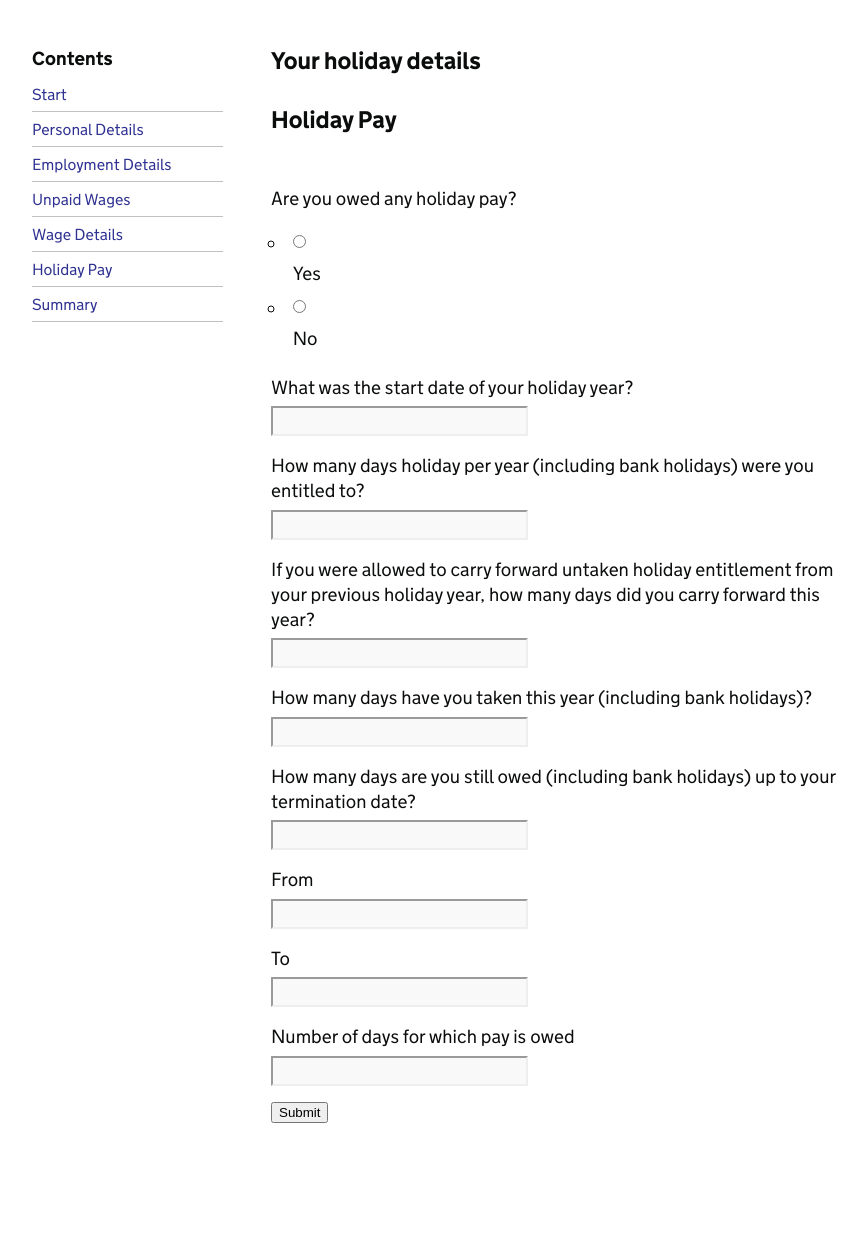
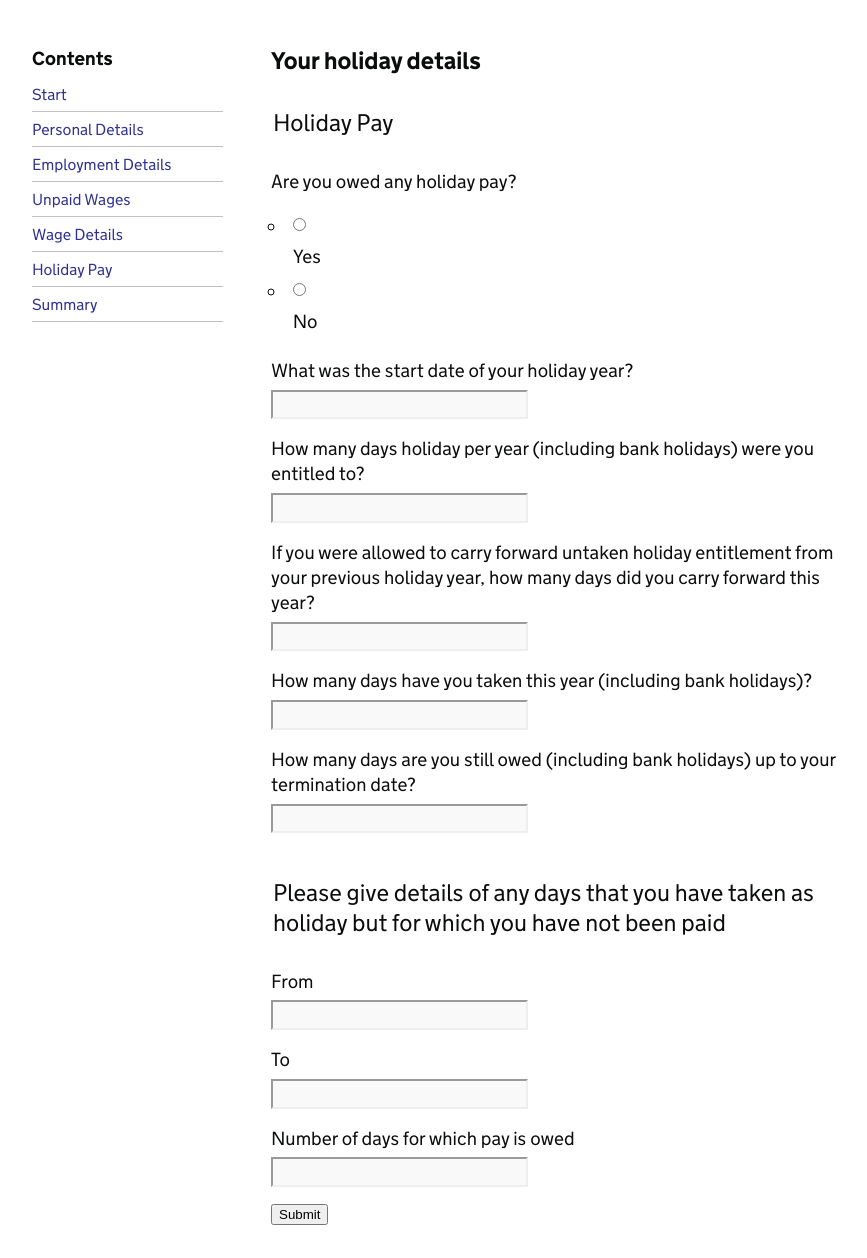
Before and after one commit to pmgandhi/rps-alpha, a Flask app: page /claim-redundancy-payment/holiday-pay/ in a window 1280 px wide. Shown: the part 201-1459 px from the top of the page, without its empty margins (130-997 px from the left). Before the commit the page ends 1324 px from the top, so only its background shows below. Run offline with Flask 2, Linux system fonts and the light colour scheme.

Commit message:
Adding legend to holiday period(s) section

```diff
--- a/redundancy_payments_alpha/claimants_user_journey/templates/holiday_pay.html
+++ b/redundancy_payments_alpha/claimants_user_journey/templates/holiday_pay.html
@@ -12,10 +12,8 @@
 {% block content %}
     <h1>Your holiday details</h1>
         <form method="post" action="/claim-redundancy-payment/holiday-pay/" class="form-example-1">
-            <div>
-                <h2>Holiday Pay</h2>
-                <div>
             <fieldset>
+                <legend>Holiday Pay</legend>
                 {{ form.hidden_tag() }}
                 {{ form_field(form.holiday_owed) }}
                 {{ form_field(form.holiday_start_date) }}
@@ -23,12 +21,13 @@
                 {{ form_field(form.days_carried_over) }}
                 {{ form_field(form.days_taken) }}
                 {{ form_field(form.days_owed) }}
+            </fieldset>
+            <fieldset>
+                <legend>Please give details of any days that you have taken as holiday but for which you have not been paid</legend>
                 {{ form_field(form.holiday_taken_from) }}
                 {{ form_field(form.holiday_taken_to) }}
                 {{ form_field(form.number_of_days_pay_owed) }}
             </fieldset>
-                 </div>
-            </div>
             <input type="submit" value="Submit" />
         </form>
 {% endblock %}
```
Lines whose indentation alone changed are shown as unchanged.
